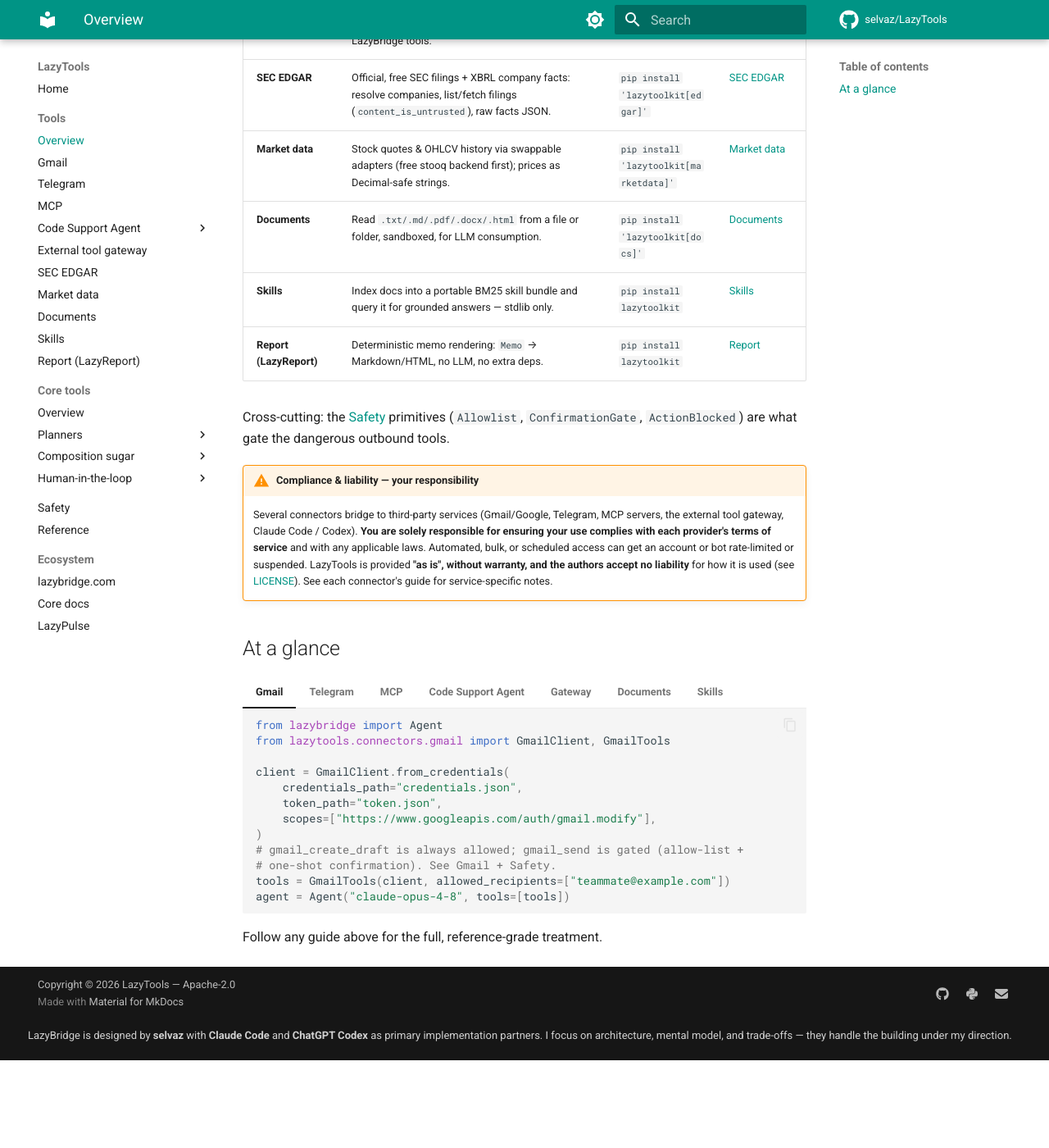
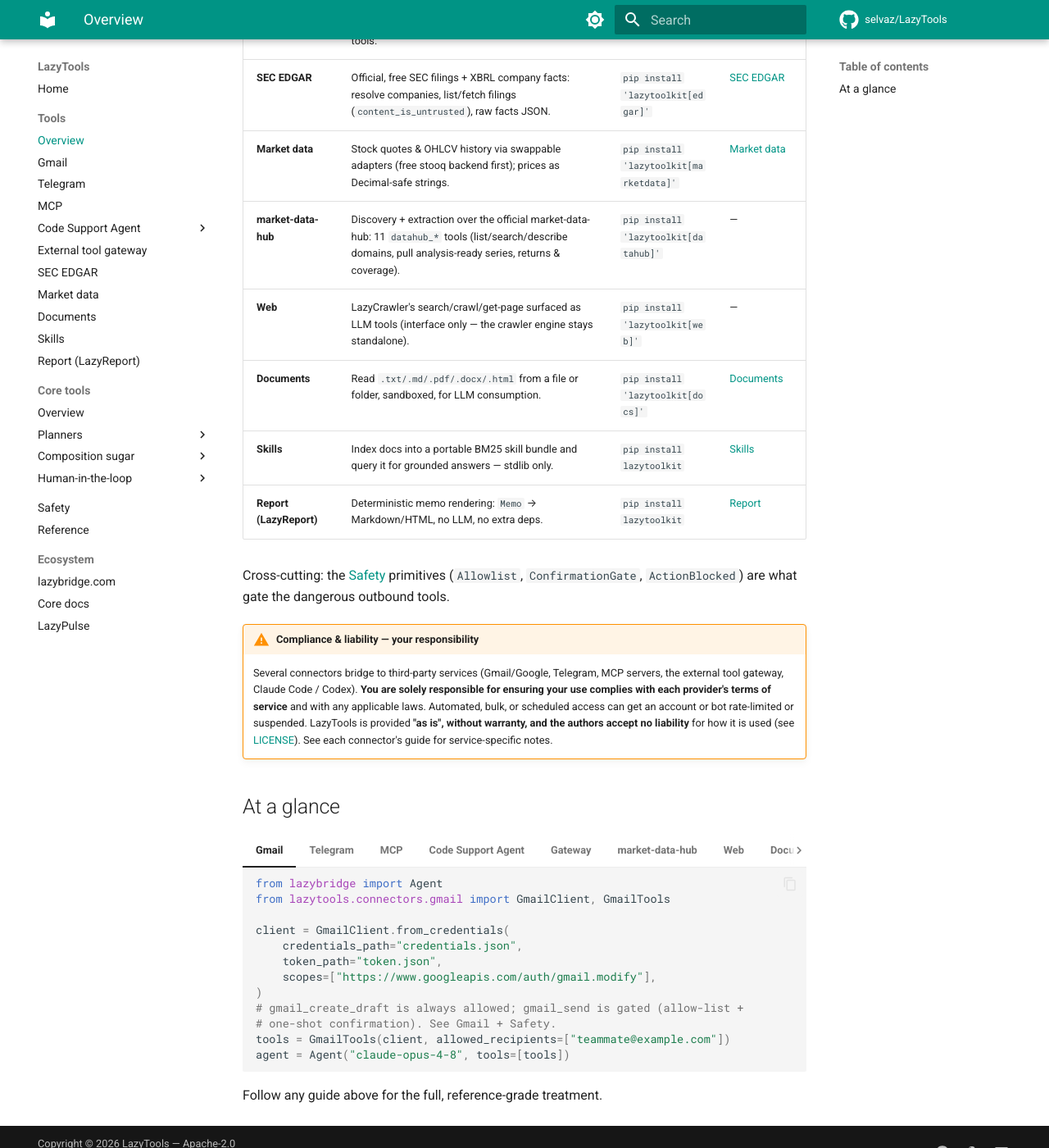
Before and after one commit to selvaz/LazyTools, an MkDocs documentation site: the page built from docs/connectors.md, in a window 1280 px wide and 1400 px high, scrolled down 744 px. Shown: the whole window at 82% size. Built offline with MkDocs 1.6.1 and Material for MkDocs 9.7.7, drawn with Linux system fonts in a browser that asks for light colours; comment, search, counter and statistics services are not loaded; before the commit the page ends 2037 px from its top, so only the background shows below that.

Commit message:
docs: document datahub and web connectors (#37)
* feat(connectors): add datahub (market-data-hub) and web (lazycrawler) connectors

Add two optional connectors following the lazytools connector pattern
(Protocol/backend, ToolProvider with _is_lazy_tool_provider + as_tools(),
lazy optional-dep imports, fully testable with fakes).

datahub: DataHubBackend Protocol + default MarketDataHubBackend (lazily
binds market_data_hub's tool_* functions) wrapped by DataHubTools, exposing
11 datahub_* tools. FakeDataHubBackend added to lazytools.testing.

web: WebTools, a thin pass-through ToolProvider delegating to LazyCrawler's
CrawlerTools.as_tools() (LLM tool interface only — no engine vendored),
with optional name_prefix and a lazy lazycrawler import.

pyproject: new `datahub` and `web` extras. No eager imports from
connectors/__init__; no lazypulse import (guard still green).

Co-Authored-By: Claude Opus 4.8 (1M context) <noreply@anthropic.com>
Claude-Session: https://claude.ai/code/session_018HcitmyA3rdttiZGpbXMGU

* docs: add datahub and web connectors to docs

Document the two newly shipped optional connectors:
- datahub (lazytoolkit[datahub]): market-data-hub discovery + extraction,
  DataHubTools exposing 11 datahub_* tools.
- web (lazytoolkit[web]): LazyCrawler surfaced as an LLM tool interface only
  via WebTools (thin pass-through over lazycrawler.CrawlerTools; engine not
  vendored).

Updates README (install, import contract, package layout, financial-data and
new Web sections) and docs/connectors.md (table rows + At-a-glance tabs).

Co-Authored-By: Claude Opus 4.8 (1M context) <noreply@anthropic.com>
Claude-Session: https://claude.ai/code/session_018HcitmyA3rdttiZGpbXMGU

---------

Co-authored-by: Claude <noreply@anthropic.com>

````diff
--- a/docs/connectors.md
+++ b/docs/connectors.md
@@ -15,6 +15,8 @@ Treat each as its own mini-repository.
 | **External tool gateway** | Adapt a remote JSON-HTTP tool registry (Composio / Pipedream / Arcade / internal) into LazyBridge tools. | `pip install lazytoolkit` | [Gateway](gateway.md) |
 | **SEC EDGAR** | Official, free SEC filings + XBRL company facts: resolve companies, list/fetch filings (`content_is_untrusted`), raw facts JSON. | `pip install 'lazytoolkit[edgar]'` | [SEC EDGAR](edgar.md) |
 | **Market data** | Stock quotes & OHLCV history via swappable adapters (free stooq backend first); prices as Decimal-safe strings. | `pip install 'lazytoolkit[marketdata]'` | [Market data](marketdata.md) |
+| **market-data-hub** | Discovery + extraction over the official market-data-hub: 11 `datahub_*` tools (list/search/describe domains, pull analysis-ready series, returns & coverage). | `pip install 'lazytoolkit[datahub]'` | — |
+| **Web** | LazyCrawler's search/crawl/get-page surfaced as LLM tools (interface only — the crawler engine stays standalone). | `pip install 'lazytoolkit[web]'` | — |
 | **Documents** | Read `.txt/.md/.pdf/.docx/.html` from a file or folder, sandboxed, for LLM consumption. | `pip install 'lazytoolkit[docs]'` | [Documents](documents.md) |
 | **Skills** | Index docs into a portable BM25 skill bundle and query it for grounded answers — stdlib only. | `pip install lazytoolkit` | [Skills](skills.md) |
 | **Report (LazyReport)** | Deterministic memo rendering: `Memo` → Markdown/HTML, no LLM, no extra deps. | `pip install lazytoolkit` | [Report](report.md) |
@@ -102,6 +104,26 @@ Cross-cutting: the [Safety](safety.md) primitives (`Allowlist`,
     )
     ```
 
+=== "market-data-hub"
+
+    ```python
+    from lazybridge import Agent
+    from lazytools.connectors.datahub import DataHubTools
+
+    # 11 datahub_* tools; MarketDataHubBackend imports market_data_hub lazily.
+    agent = Agent("claude-opus-4-8", tools=[DataHubTools()])
+    ```
+
+=== "Web"
+
+    ```python
+    from lazybridge import Agent
+    from lazytools.connectors.web import WebTools
+
+    # Thin pass-through over lazycrawler.CrawlerTools — LLM tool interface only.
+    agent = Agent("claude-opus-4-8", tools=[WebTools()])
+    ```
+
 === "Documents"
 
     ```python
````
Also changed, not shown: README.md (+36 -1 lines).
